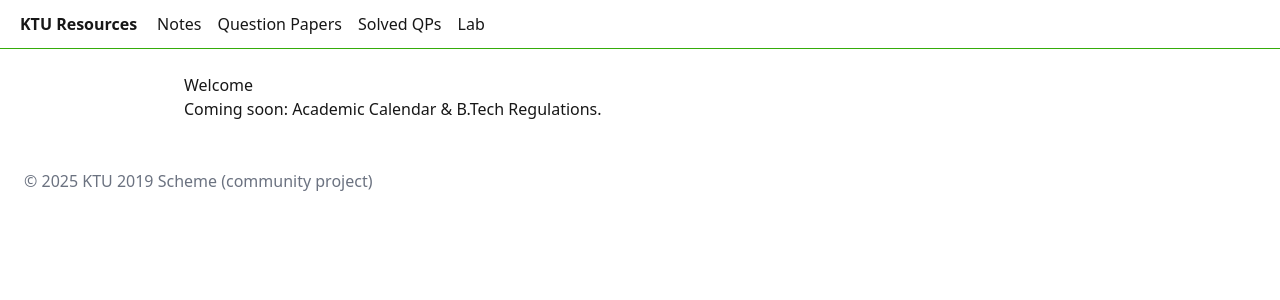
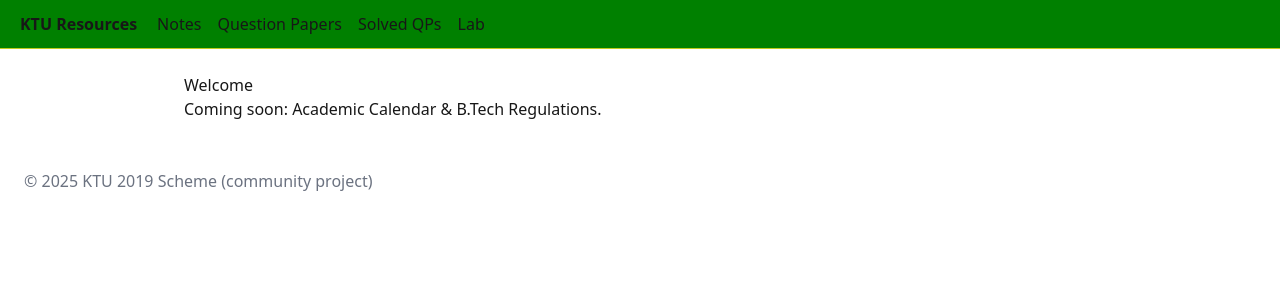
Before and after one commit to r14rana/ktu_resources, a Next.js app: page / in a window 1280 px wide. Shown: the top 300 px of the page. Built offline with nearby package versions, Linux system fonts and the light colour scheme.

Commit message:
sucessfully changed navbar coloru to green

```diff
--- a/app/layout.tsx
+++ b/app/layout.tsx
@@ -16,10 +16,10 @@ export default function RootLayout({ children }: { children: React.ReactNode })
             gap: 20,
             alignItems: "center",
             padding: "12px 20px",
-            borderBottom: "1px solid #35ac0aff",
+            borderBottom: "1px solid #bfcb1eff",
             position: "sticky",
             top: 0,
-            background: "white",
+            background: "green",
             zIndex: 10,
           }}
         >
```
